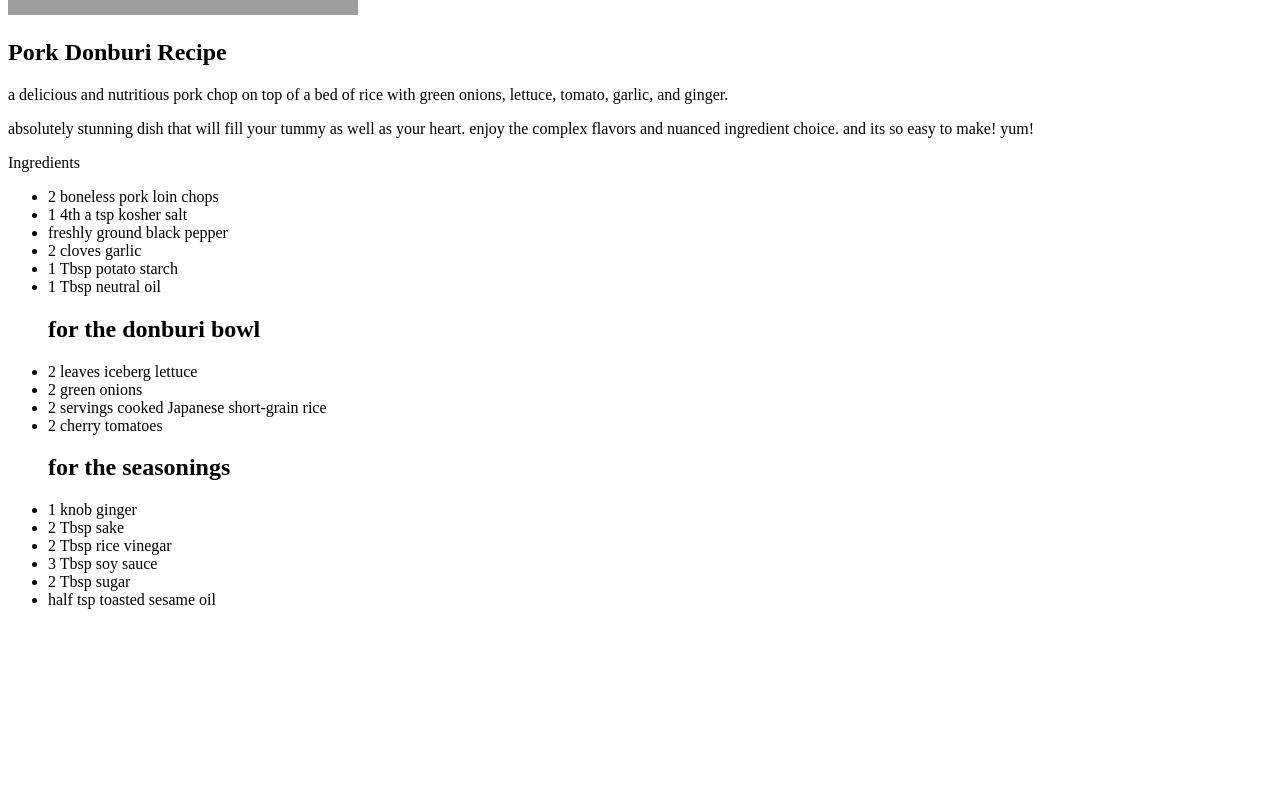
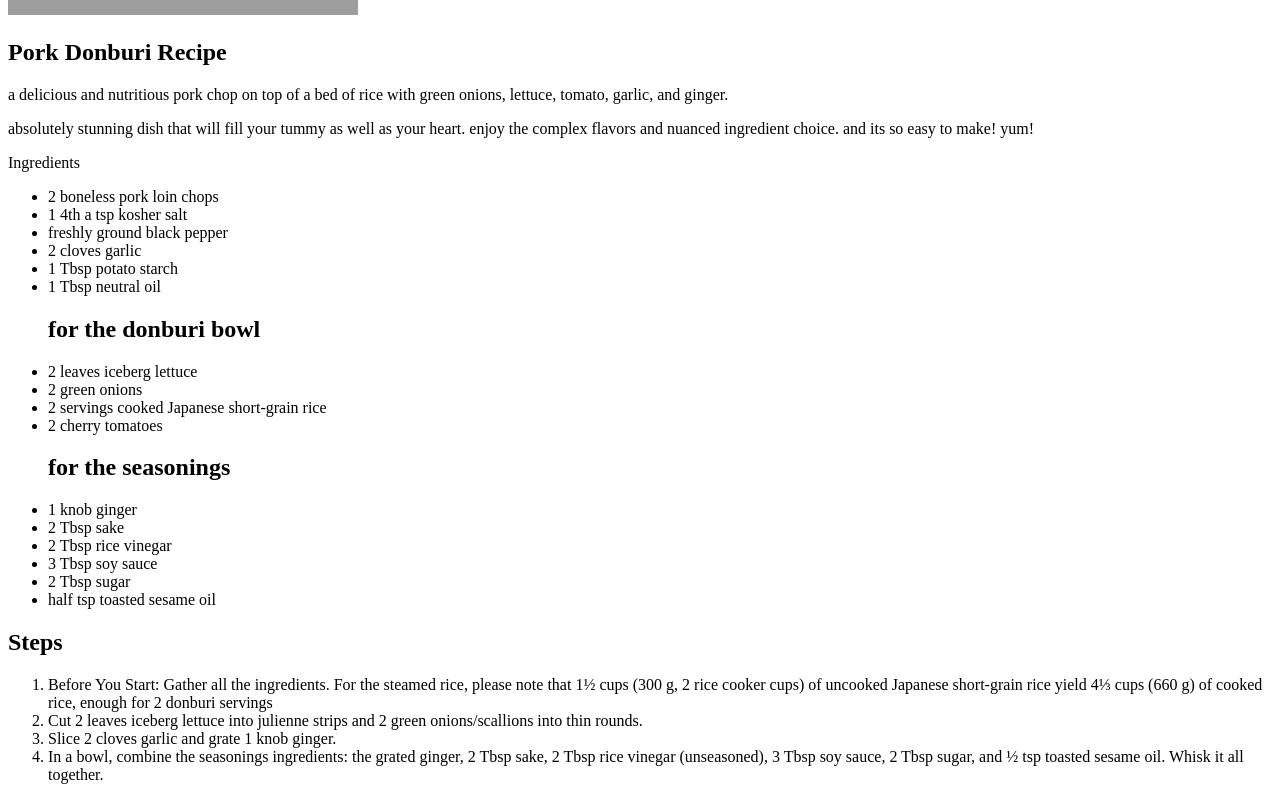
Before and after one commit to weebles99/odin-recipes, a plain HTML site: page recipes/pork-donburi.html in a window 1280 px wide. Shown: the part 595-1395 px from the top of the page. Before the commit the page ends 1220 px from the top, so only its background shows below. Drawn offline with Linux system fonts and the light colour scheme; grey boxes are pictures that could not be loaded.

Commit message:
Added actual recipe

```diff
--- a/recipes/pork-donburi.html
+++ b/recipes/pork-donburi.html
@@ -38,6 +38,12 @@
         <li>2 Tbsp sugar</li>
         <li>half tsp toasted sesame oil</li>
     </ul>
-
+    <h2>Steps</h2>
+    <ol>
+        <li>Before You Start: Gather all the ingredients. For the steamed rice, please note that 1½ cups (300 g, 2 rice cooker cups) of uncooked Japanese short-grain rice yield 4⅓ cups (660 g) of cooked rice, enough for 2 donburi servings</li>
+        <li>Cut 2 leaves iceberg lettuce into julienne strips and 2 green onions/scallions into thin rounds.</li>
+        <li>Slice 2 cloves garlic and grate 1 knob ginger.</li>
+        <li>In a bowl, combine the seasonings ingredients: the grated ginger, 2 Tbsp sake, 2 Tbsp rice vinegar (unseasoned), 3 Tbsp soy sauce, 2 Tbsp sugar, and ½ tsp toasted sesame oil. Whisk it all together.</li>
+    </ol>
 </body>
 </html>
```
